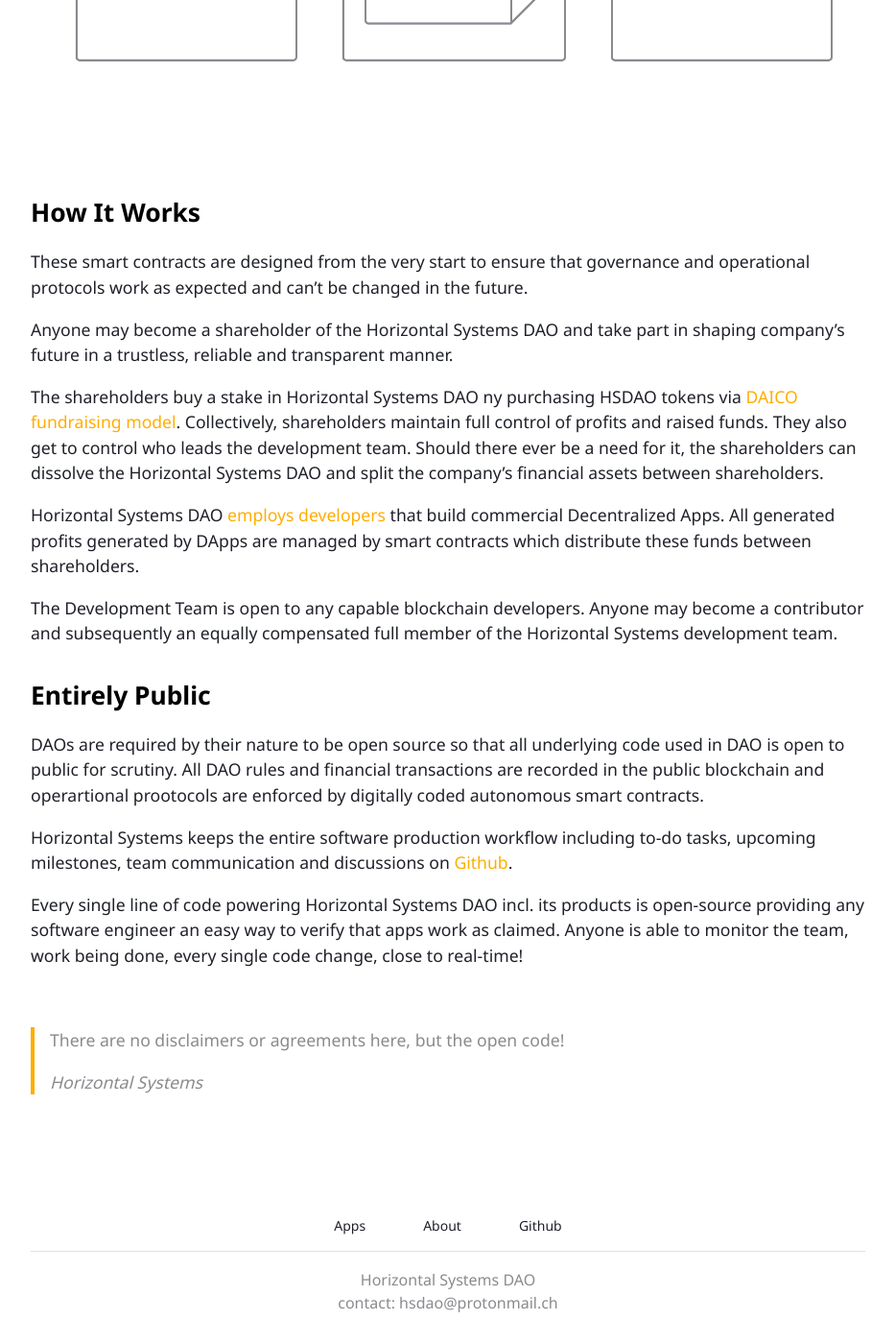
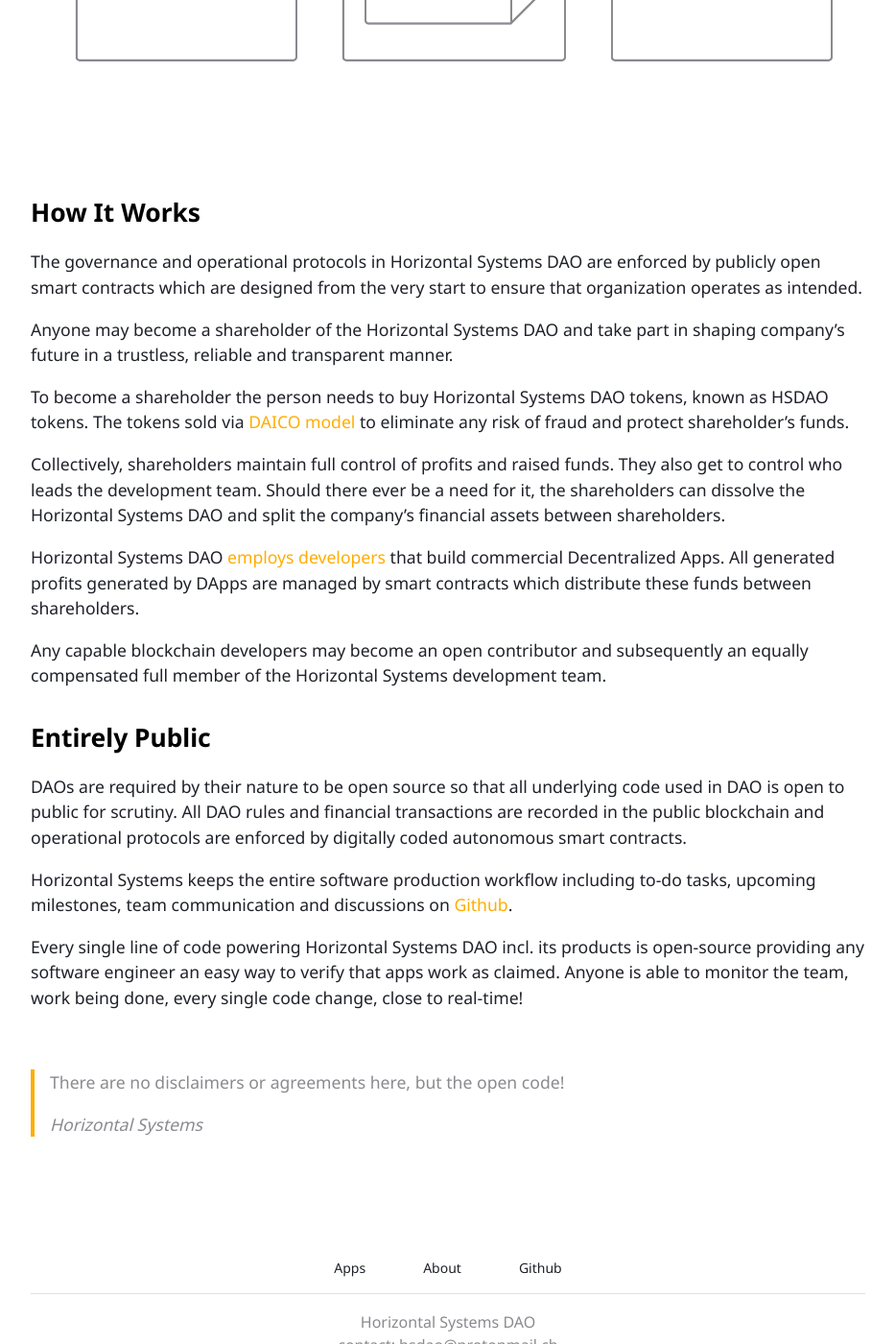
Before and after one commit to horizontalsystems/horizontalsystems.github.io, a Jekyll site: the page built from dao/about.md, in a window 1280 px wide and 1400 px high, scrolled down 1183 px. Shown: the whole window at 96% size, without its empty margins (173-1106 px from the left). Built offline with Jekyll 4.4.1, drawn with Linux system fonts in a browser that asks for light colours; some of the changed text lies outside the part shown.

Commit message:
text spelling corrections

```diff
--- a/dao/about.md
+++ b/dao/about.md
@@ -22,20 +22,22 @@
 
 ## How It Works
 
-These smart contracts are designed from the very start to ensure that governance and operational protocols work as expected and can't be changed in the future.
+The governance and operational protocols in Horizontal Systems DAO are enforced by publicly open smart contracts which are designed from the very start to ensure that organization operates as intended.
 
 Anyone may become a shareholder of the Horizontal Systems DAO and take part in shaping company's future in a trustless, reliable and transparent manner.
 
-The shareholders buy a stake in Horizontal Systems DAO ny purchasing HSDAO tokens via [DAICO fundraising model](https://cointelegraph.com/explained/what-is-a-daico-explained). Collectively, shareholders maintain full control of profits and raised funds. They also get to control who leads the development team. Should there ever be a need for it, the shareholders can dissolve the Horizontal Systems DAO and split the company's financial assets between shareholders.
+To become a shareholder the person needs to buy Horizontal Systems DAO tokens, known as HSDAO tokens. The tokens sold via [DAICO model](https://cointelegraph.com/explained/what-is-a-daico-explained) to eliminate any risk of fraud and protect shareholder's funds.
+
+Collectively, shareholders maintain full control of profits and raised funds. They also get to control who leads the development team. Should there ever be a need for it, the shareholders can dissolve the Horizontal Systems DAO and split the company's financial assets between shareholders.
 
 Horizontal Systems DAO [employs developers](https://horizontalsystems.io/dao/team) that build commercial Decentralized Apps. All generated profits generated by DApps are managed by smart contracts which distribute these funds between shareholders.
 
-The Development Team is open to any capable blockchain developers. Anyone may become a contributor and subsequently an equally compensated full member of the Horizontal Systems development team.
+Any capable blockchain developers may become an open contributor and subsequently an equally compensated full member of the Horizontal Systems development team.
 
 
 ## Entirely Public
 
-DAOs are required by their nature to be open source so that all underlying code used in DAO is open to public for scrutiny. All DAO rules and financial transactions are recorded in the public blockchain and operartional prootocols are enforced by digitally coded autonomous smart contracts.
+DAOs are required by their nature to be open source so that all underlying code used in DAO is open to public for scrutiny. All DAO rules and financial transactions are recorded in the public blockchain and operational protocols are enforced by digitally coded autonomous smart contracts.
 
 Horizontal Systems keeps the entire software production workflow including to-do tasks, upcoming milestones, team communication and discussions on [Github](https://github.com/horizontalsystems/).
 
```
Also changed, not shown: other parts of dao/about.md (+1 -1 lines), dapps/bank-wallet.md (+2 -2 lines).
